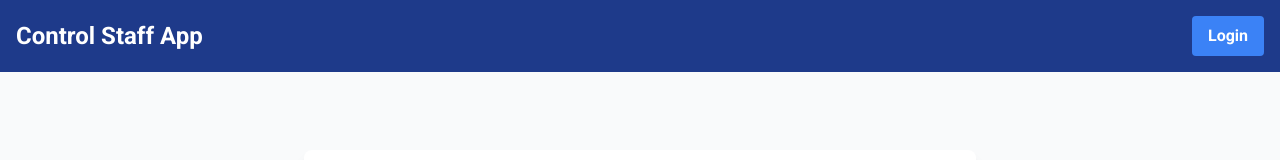
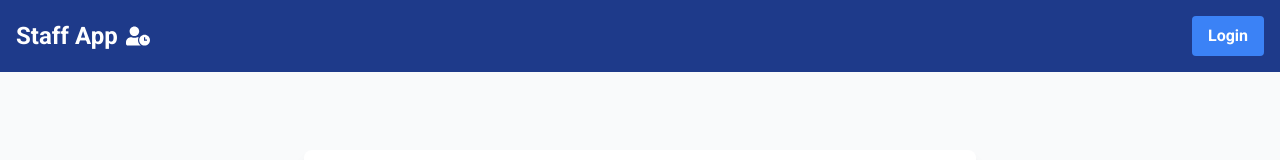
Before and after one commit to BladEvgen/Control-app, a React (Vite) app in the folder frontend/: page /app/login in a window 1280 px wide. Shown: the top 160 px of the page. Built offline with nearby package versions, Linux system fonts and the light colour scheme.

Commit message:
Update HeaderComponent.tsx

```diff
--- a/frontend/src/components/HeaderComponent.tsx
+++ b/frontend/src/components/HeaderComponent.tsx
@@ -11,6 +11,7 @@ import {
   FaBars,
   FaTimes,
   FaAngleDown,
+  FaUserClock,
 } from "react-icons/fa";
 
 const HeaderComponent = () => {
@@ -88,8 +89,9 @@ const HeaderComponent = () => {
   return (
     <header className="bg-blue-900 text-white shadow-md">
       <nav className="container mx-auto p-4 flex items-center justify-between">
-        <Link to="/" className="text-2xl font-bold">
-          Control Staff App
+        <Link to="/" className="text-2xl font-bold flex items-center">
+          <span>Staff App</span>
+          <FaUserClock className="m-2" />
         </Link>
         <div className="lg:hidden">
           <button className="text-2xl" onClick={toggleMobileMenu}>
```
